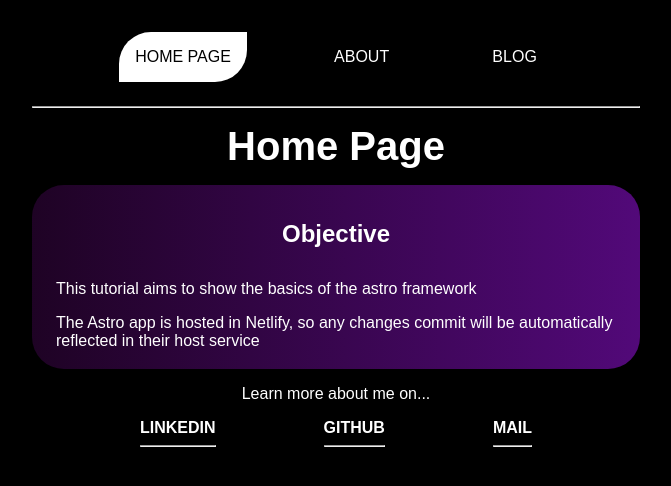
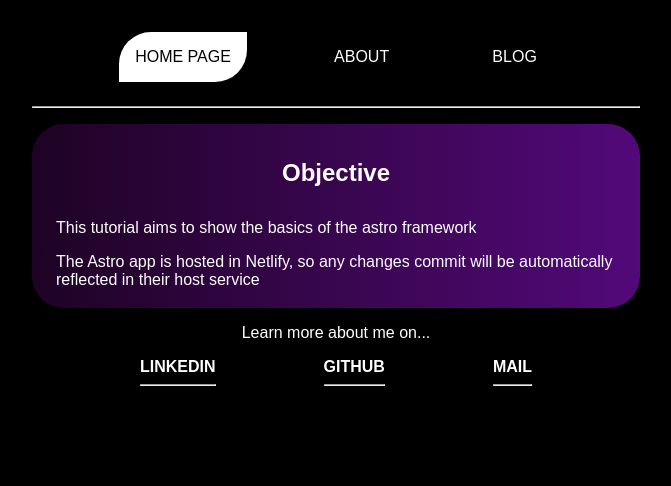
Before and after one commit to jdelberm/astro-blog-tutorial, an Astro site: page / in a window 1280 px wide. Shown: the whole page, without its empty margins (304-975 px from the left). Built offline with nearby package versions, Linux system fonts and the light colour scheme; Astro itself is replaced by a stand-in of ours.

Commit message:
feat: removed header with page title to avoid redundancy

```diff
--- a/src/layouts/BaseLayout.astro
+++ b/src/layouts/BaseLayout.astro
@@ -3,7 +3,7 @@ import "../styles/global.css";
 import Header from "../components/Header.astro";
 import Footer from "../components/Footer.astro";
 
-const {pageTitle} = Astro.props;
+const { pageTitle } = Astro.props;
 ---
 
 <html lang="en">
@@ -16,8 +16,7 @@ const {pageTitle} = Astro.props;
   </head>
   <body>
     <Header />
-    <h1>{pageTitle}</h1>
-    <slot/>
+    <slot />
     <Footer />
     <script>
       import "../scripts/menu.js";
```
